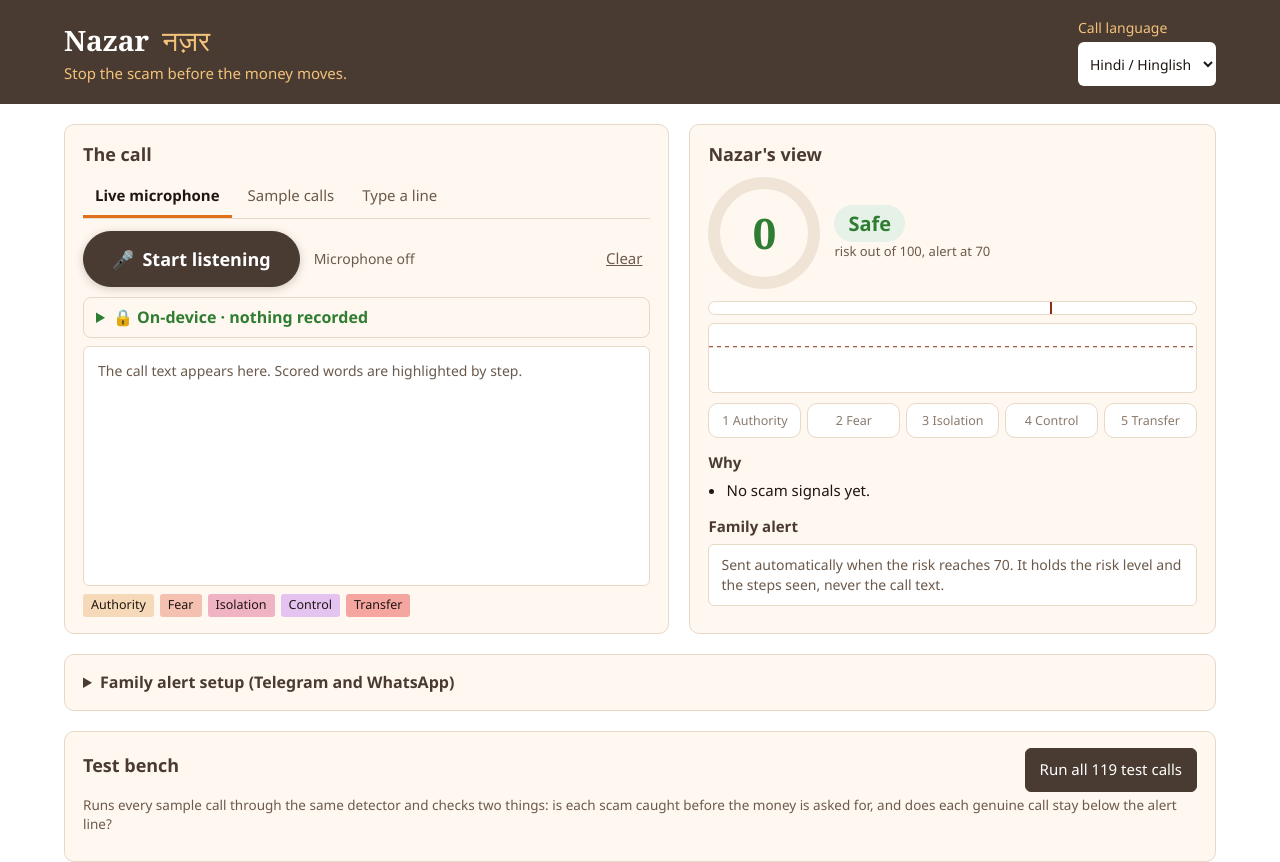
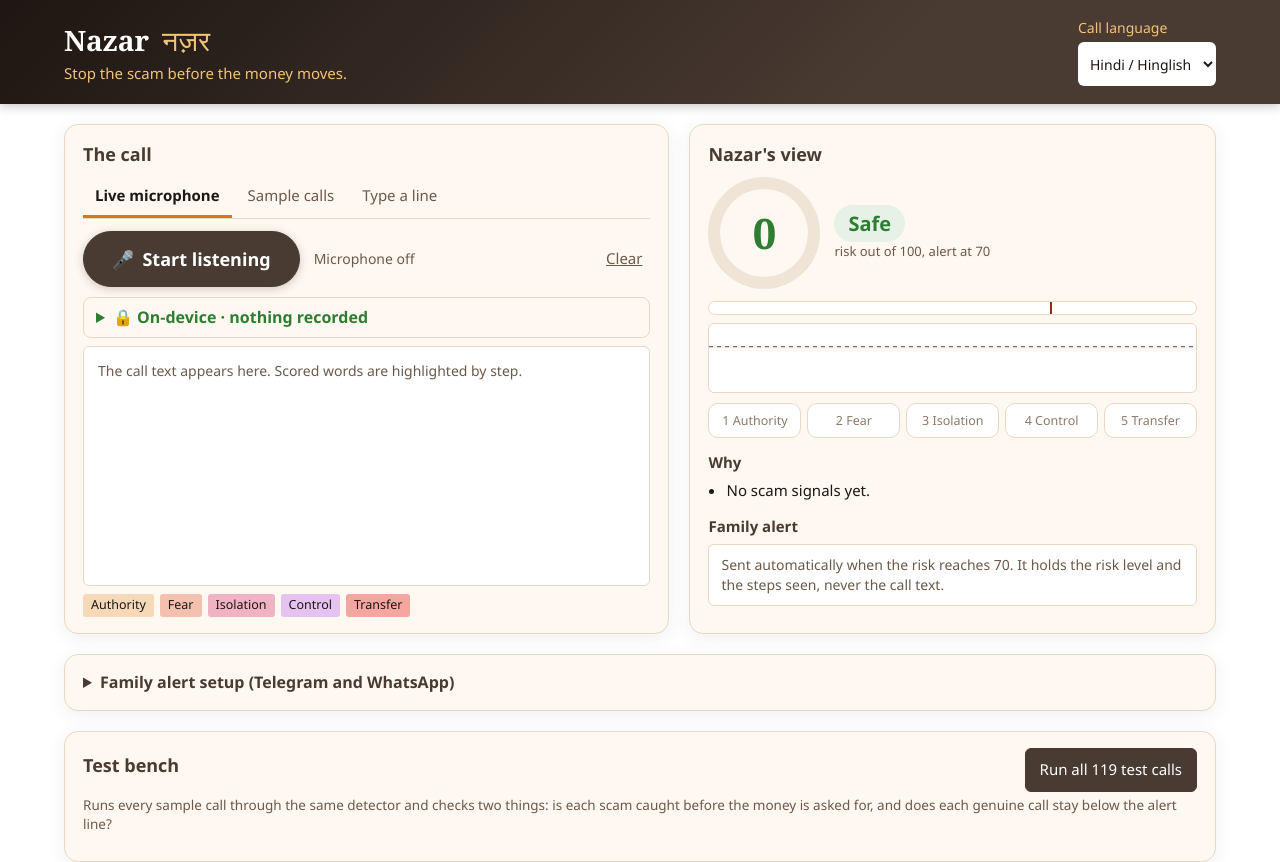
Before and after one commit to Kunal039/Nazar, a website: page web/index.html in a window 1280 px wide. Shown: the top 862 px of the page. Drawn offline with Linux system fonts and the light colour scheme; no server answers.

Commit message:
UI: softer card shadows and rounder corners, gradient header

```diff
--- a/web/style.css
+++ b/web/style.css
@@ -145,3 +145,7 @@
 .chip { border-radius: 10px; text-align: center; font-size: 12.5px; padding: 9px 4px; line-height: 1.2; transition: background .3s, color .3s; }
 .chip.on::before { content: "¹3  "; font-weight: bold; }
 @media (max-width: 420px) { .chip { font-size: 11px; padding: 8px 2px; } }
+
+/* Softer cards, richer header */
+.card { border-radius: 14px; box-shadow: 0 4px 18px rgba(74, 59, 50, .08); }
+header { background: linear-gradient(135deg, var(--dk), var(--brown) 70%); box-shadow: 0 2px 10px rgba(30, 22, 18, .25); }
```
